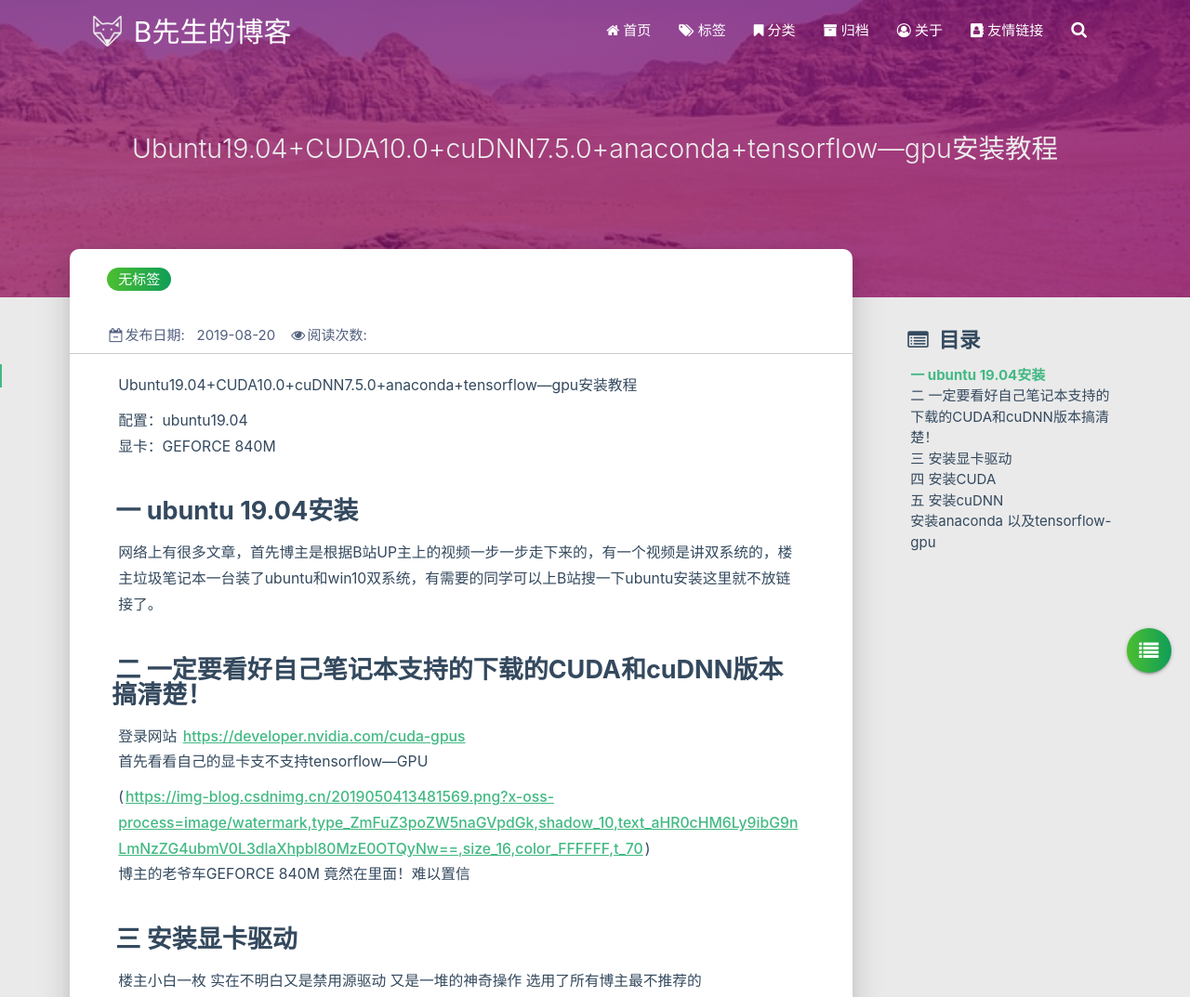
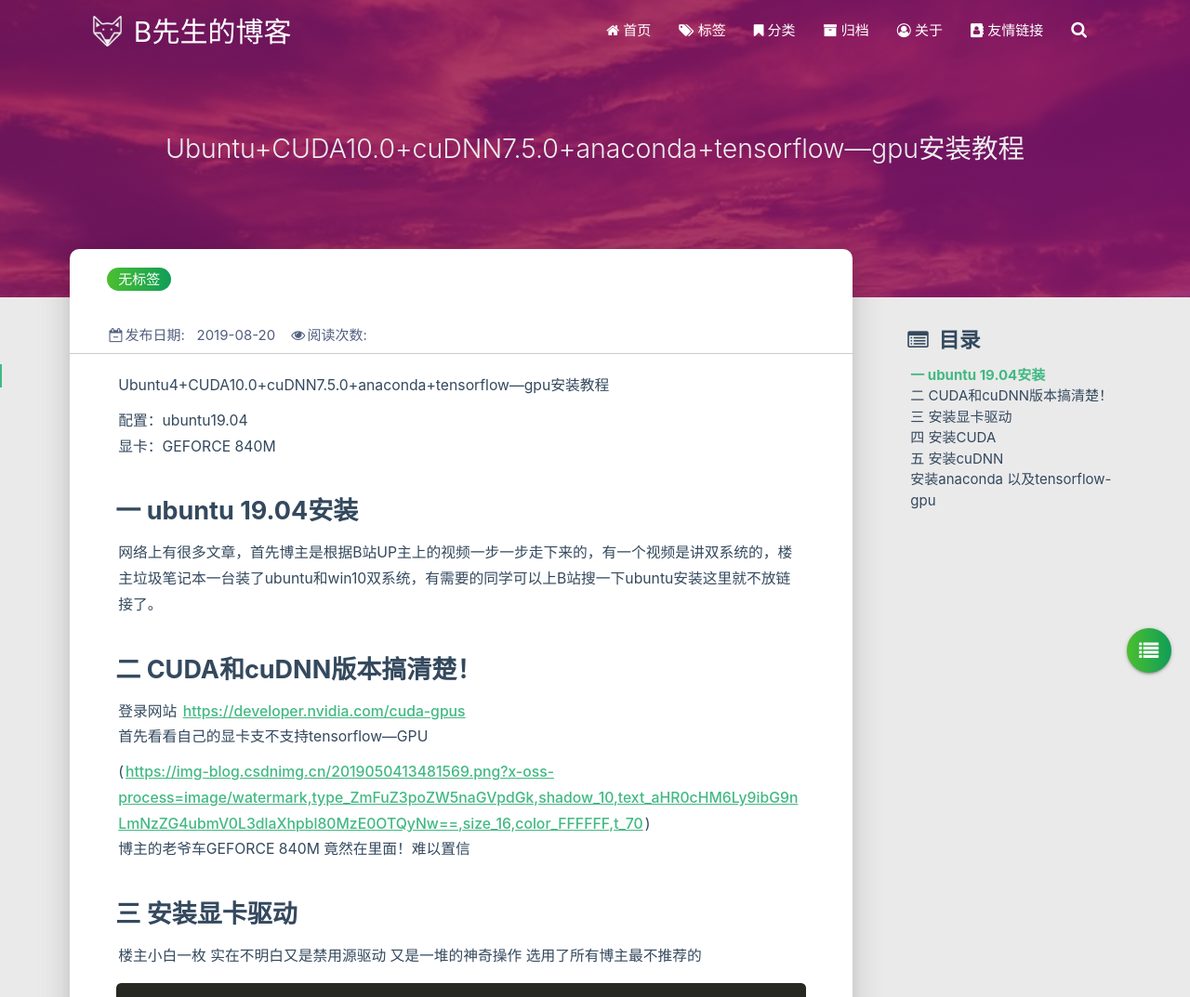
Before and after one commit to Mrsuperb/Mrsuperb.github.io, a plain HTML site: page 2019/08/20/Ubuntu+CUDA10.0+cuDNN7.5.0+anaconda+tensorflow—gpu安装教程/index.html in a window 1280 px wide. Shown: the top 1073 px of the page at 93% size. Drawn offline with Linux system fonts and the light colour scheme; some packages are replaced by stand-ins of ours; no server answers; a script that the page names is missing.

Commit message:
Site updated: 2019-08-21 18:19:05

```diff
--- a/2019/08/20/Ubuntu+CUDA10.0+cuDNN7.5.0+anaconda+tensorflow—gpu安装教程/index.html
+++ b/2019/08/20/Ubuntu+CUDA10.0+cuDNN7.5.0+anaconda+tensorflow—gpu安装教程/index.html
@@ -4,10 +4,10 @@
 
 <head><meta name="generator" content="Hexo 3.9.0">
     <meta charset="utf-8">
-    <meta name="keywords" content="Ubuntu19.04+CUDA10.0+cuDNN7.5.0+anaconda+tensorflow—gpu安装教程, CV DeepLearning qiushuo 自然语言处理 深度学习 python leecode">
-    <meta name="description" content="Ubuntu19.04+CUDA10.0+cuDNN7.5.0+anaconda+tensorflow—gpu安装教程
+    <meta name="keywords" content="Ubuntu+CUDA10.0+cuDNN7.5.0+anaconda+tensorflow—gpu安装教程, CV DeepLearning qiushuo 自然语言处理 深度学习 python leecode">
+    <meta name="description" content="Ubuntu4+CUDA10.0+cuDNN7.5.0+anaconda+tensorflow—gpu安装教程
 配置：ubuntu19.04显卡：GEFORCE 840M
-一  ubuntu 19.04安装网络上有很多文章，首先">
+一   ubuntu 19.04安装网络上有很多文章，首先博主是">
     <meta http-equiv="X-UA-Compatible" content="IE=edge">
     <meta name="viewport" content="width=device-width, initial-scale=1.0, user-scalable=no">
     <meta name="renderer" content="webkit|ie-stand|ie-comp">
@@ -15,7 +15,7 @@
     <meta name="format-detection" content="telephone=no">
     <meta name="apple-mobile-web-app-capable" content="yes">
     <meta name="apple-mobile-web-app-status-bar-style" content="black-translucent">
-    <title>Ubuntu19.04+CUDA10.0+cuDNN7.5.0+anaconda+tensorflow—gpu安装教程 | B先生的博客</title>
+    <title>Ubuntu+CUDA10.0+cuDNN7.5.0+anaconda+tensorflow—gpu安装教程 | B先生的博客</title>
     <link rel="icon" type="image/png" href="/favicon.png">
 
     <link rel="stylesheet" type="text/css" href="/libs/awesome/css/font-awesome.min.css">
@@ -262,13 +262,13 @@
 
 
 
-<div class="bg-cover pd-header post-cover" style="background-image: url('/medias/featureimages/19.jpg')">
+<div class="bg-cover pd-header post-cover" style="background-image: url('/medias/featureimages/17.jpg')">
     <div class="container">
         <div class="row">
             <div class="col s12 m12 l12">
                 <div class="brand">
                     <div class="description center-align post-title">
-                        Ubuntu19.04+CUDA10.0+cuDNN7.5.0+anaconda+tensorflow—gpu安装教程
+                        Ubuntu+CUDA10.0+cuDNN7.5.0+anaconda+tensorflow—gpu安装教程
                     </div>
                 </div>
             </div>
@@ -406,17 +406,19 @@
         <hr class="clearfix">
         <div class="card-content article-card-content">
             <div id="articleContent">
-                <p>Ubuntu19.04+CUDA10.0+cuDNN7.5.0+anaconda+tensorflow—gpu安装教程</p>
+                <p>Ubuntu4+CUDA10.0+cuDNN7.5.0+anaconda+tensorflow—gpu安装教程</p>
 <p>配置：ubuntu19.04<br>显卡：GEFORCE 840M  </p>
-<h2 id="一-ubuntu-19-04安装"><a href="#一-ubuntu-19-04安装" class="headerlink" title="一  ubuntu 19.04安装"></a>一  ubuntu 19.04安装</h2><p>网络上有很多文章，首先博主是根据B站UP主上的视频一步一步走下来的，有一个视频是讲双系统的，楼主垃圾笔记本一台装了ubuntu和win10双系统，有需要的同学可以上B站搜一下ubuntu安装这里就不放链接了。</p>
-<h2 id="二-一定要看好自己笔记本支持的下载的CUDA和cuDNN版本搞清楚！"><a href="#二-一定要看好自己笔记本支持的下载的CUDA和cuDNN版本搞清楚！" class="headerlink" title="二   一定要看好自己笔记本支持的下载的CUDA和cuDNN版本搞清楚！"></a>二   一定要看好自己笔记本支持的下载的CUDA和cuDNN版本搞清楚！</h2><p>登录网站   <a href="https://developer.nvidia.com/cuda-gpus" target="_blank" rel="noopener">https://developer.nvidia.com/cuda-gpus</a><br>首先看看自己的显卡支不支持tensorflow—GPU</p>
+<h2 id="一-ubuntu-19-04安装"><a href="#一-ubuntu-19-04安装" class="headerlink" title="一   ubuntu 19.04安装"></a>一   ubuntu 19.04安装</h2><p>网络上有很多文章，首先博主是根据B站UP主上的视频一步一步走下来的，有一个视频是讲双系统的，楼主垃圾笔记本一台装了ubuntu和win10双系统，有需要的同学可以上B站搜一下ubuntu安装这里就不放链接了。</p>
+<h2 id="二-CUDA和cuDNN版本搞清楚！"><a href="#二-CUDA和cuDNN版本搞清楚！" class="headerlink" title="二   CUDA和cuDNN版本搞清楚！"></a>二   CUDA和cuDNN版本搞清楚！</h2><p>登录网站   <a href="https://developer.nvidia.com/cuda-gpus" target="_blank" rel="noopener">https://developer.nvidia.com/cuda-gpus</a><br>首先看看自己的显卡支不支持tensorflow—GPU</p>
 <p>(<a href="https://img-blog.csdnimg.cn/2019050413481569.png?x-oss-process=image/watermark,type_ZmFuZ3poZW5naGVpdGk,shadow_10,text_aHR0cHM6Ly9ibG9nLmNzZG4ubmV0L3dlaXhpbl80MzE0OTQyNw==,size_16,color_FFFFFF,t_70" target="_blank" rel="noopener">https://img-blog.csdnimg.cn/2019050413481569.png?x-oss-process=image/watermark,type_ZmFuZ3poZW5naGVpdGk,shadow_10,text_aHR0cHM6Ly9ibG9nLmNzZG4ubmV0L3dlaXhpbl80MzE0OTQyNw==,size_16,color_FFFFFF,t_70</a>)<br>博主的老爷车GEFORCE 840M 竟然在里面！难以置信</p>
 <h2 id="三-安装显卡驱动"><a href="#三-安装显卡驱动" class="headerlink" title="三  安装显卡驱动"></a>三  安装显卡驱动</h2><p>楼主小白一枚 实在不明白又是禁用源驱动 又是一堆的神奇操作 选用了所有博主最不推荐的</p>
 <pre><code class="js">
-     sudo ubuntu-drivers autoinstall
+sudo ubuntu-drivers autoinstall
 </code></pre>
 <p>  博主选了一堆yes 由于之前安装过了 这里就不放截图了。安装完后印象里会安装好几个显卡驱动，通过ubuntu里面的软件与更新<img src="https://img-blog.csdnimg.cn/20190504135458560.png?x-oss-process=image/watermark,type_ZmFuZ3poZW5naGVpdGk,shadow_10,text_aHR0cHM6Ly9ibG9nLmNzZG4ubmV0L3dlaXhpbl80MzE0OTQyNw==,size_16,color_FFFFFF,t_70" alt="在这里插入图片描述"><br>里面的附加驱动使用了418这个版本。安装完显卡驱动后重新启动下电脑，在终端运行</p>
-<p>nvidia-smi</p>
+<pre><code class="js">
+nvidia-smi
+</code></pre>
 <p>(<a href="https://img-blog.csdnimg.cn/20190504135844182.png?x-oss-process=image/watermark,type_ZmFuZ3poZW5naGVpdGk,shadow_10,text_aHR0cHM6Ly9ibG9nLmNzZG4ubmV0L3dlaXhpbl80MzE0OTQyNw==,size_16,color_FFFFFF,t_70" target="_blank" rel="noopener">https://img-blog.csdnimg.cn/20190504135844182.png?x-oss-process=image/watermark,type_ZmFuZ3poZW5naGVpdGk,shadow_10,text_aHR0cHM6Ly9ibG9nLmNzZG4ubmV0L3dlaXhpbl80MzE0OTQyNw==,size_16,color_FFFFFF,t_70</a>)<br>说明显卡驱动安装成功，万里长城第一步啊。接下来就是安装CUDA和cuDNN</p>
 <h2 id="四-安装CUDA"><a href="#四-安装CUDA" class="headerlink" title="四 安装CUDA"></a>四 安装CUDA</h2><p>(<a href="https://img-blog.csdnimg.cn/20190504140145732.png?x-oss-process=image/watermark,type_ZmFuZ3poZW5naGVpdGk,shadow_10,text_aHR0cHM6Ly9ibG9nLmNzZG4ubmV0L3dlaXhpbl80MzE0OTQyNw==,size_16,color_FFFFFF,t_70" target="_blank" rel="noopener">https://img-blog.csdnimg.cn/20190504140145732.png?x-oss-process=image/watermark,type_ZmFuZ3poZW5naGVpdGk,shadow_10,text_aHR0cHM6Ly9ibG9nLmNzZG4ubmV0L3dlaXhpbl80MzE0OTQyNw==,size_16,color_FFFFFF,t_70</a>)</p>
 <p>这个是显卡驱动对应的CUDA版本我们安装的显卡驱动版本是418.56&gt;418.39 所以博主选用的CUDA是10.0版本。<br>然后同学们去<br><a href="https://developer.nvidia.com/cuda-release-candidate-download" target="_blank" rel="noopener">https://developer.nvidia.com/cuda-release-candidate-download</a><br>根据自己的系统下载CUDA 这里就不放图了 但是要记住 下载runfile(local)文件<br>下载完后找到下载CUDA文件的位置 右键打开终端 输入：<br>在安装CUDA的过程中会提示，CUDA10.0 设备不可用 在安装那一步 -overrid  我百度查到的结果是编译器不兼容导致的。</p>
@@ -620,7 +622,7 @@ sudo chmod a+r /usr/local/cuda/include/cudnn.h /usr/local/cuda/lib64/libcudnn*</
             <br/>
             <span xmlns:dct="http://purl.org/dc/terms/" href="http://purl.org/dc/dcmitype/Text"
                   property="dct:title" rel="dct:type">
-                    《Ubuntu19.04+CUDA10.0+cuDNN7.5.0+anaconda+tensorflow—gpu安装教程》
+                    《Ubuntu+CUDA10.0+cuDNN7.5.0+anaconda+tensorflow—gpu安装教程》
                 </span> 由
             <a xmlns:cc="http://creativecommons.org/ns#" href="/2019/08/20/Ubuntu+CUDA10.0+cuDNN7.5.0+anaconda+tensorflow—gpu安装教程/" property="cc:attributionName"
                rel="cc:attributionURL">
@@ -671,17 +673,17 @@ sudo chmod a+r /usr/local/cuda/include/cudnn.h /usr/local/cuda/lib64/libcudnn*</
                     <div class="card-image">
 
 
-                        <img src="/medias/featureimages/19.jpg" class="responsive-img" alt="Ubuntu19.04+CUDA10.0+cuDNN7.5.0+anaconda+tensorflow—gpu安装教程">
+                        <img src="/medias/featureimages/17.jpg" class="responsive-img" alt="Ubuntu+CUDA10.0+cuDNN7.5.0+anaconda+tensorflow—gpu安装教程">
 
-                        <span class="card-title">Ubuntu19.04+CUDA10.0+cuDNN7.5.0+anaconda+tensorflow—gpu安装教程</span>
+                        <span class="card-title">Ubuntu+CUDA10.0+cuDNN7.5.0+anaconda+tensorflow—gpu安装教程</span>
                     </div>
                 </a>
                 <div class="card-content article-content">
                     <div class="summary block-with-text">
 
-                            Ubuntu19.04+CUDA10.0+cuDNN7.5.0+anaconda+tensorflow—gpu安装教程
+                            Ubuntu4+CUDA10.0+cuDNN7.5.0+anaconda+tensorflow—gpu安装教程
 配置：ubuntu19.04显卡：GEFORCE 840M
-一  ubuntu 19.04安装网络上有很多文章，首先
+一   ubuntu 19.04安装网络上有很多文章，首先博主是
 
                     </div>
                     <div class="publish-info">
@@ -711,17 +713,17 @@ sudo chmod a+r /usr/local/cuda/include/cudnn.h /usr/local/cuda/lib64/libcudnn*</
                     <div class="card-image">
 
 
-                        <img src="/medias/featureimages/19.jpg" class="responsive-img" alt="Ubuntu19.04+CUDA10.0+cuDNN7.5.0+anaconda+tensorflow—gpu安装教程">
+                        <img src="/medias/featureimages/17.jpg" class="responsive-img" alt="Ubuntu+CUDA10.0+cuDNN7.5.0+anaconda+tensorflow—gpu安装教程">
 
-                        <span class="card-title">Ubuntu19.04+CUDA10.0+cuDNN7.5.0+anaconda+tensorflow—gpu安装教程</span>
+                        <span class="card-title">Ubuntu+CUDA10.0+cuDNN7.5.0+anaconda+tensorflow—gpu安装教程</span>
                     </div>
                 </a>
                 <div class="card-content article-content">
                     <div class="summary block-with-text">
 
-                            Ubuntu19.04+CUDA10.0+cuDNN7.5.0+anaconda+tensorflow—gpu安装教程
+                            Ubuntu4+CUDA10.0+cuDNN7.5.0+anaconda+tensorflow—gpu安装教程
 配置：ubuntu19.04显卡：GEFORCE 840M
-一  ubuntu 19.04安装网络上有很多文章，首先
+一   ubuntu 19.04安装网络上有很多文章，首先博主是
 
                     </div>
                     <div class="publish-info">
```
Also changed, not shown: archives/2019/08/index.html (+4 -4 lines), archives/2019/index.html (+4 -4 lines), archives/index.html (+4 -4 lines), index.html (+4 -4 lines).
